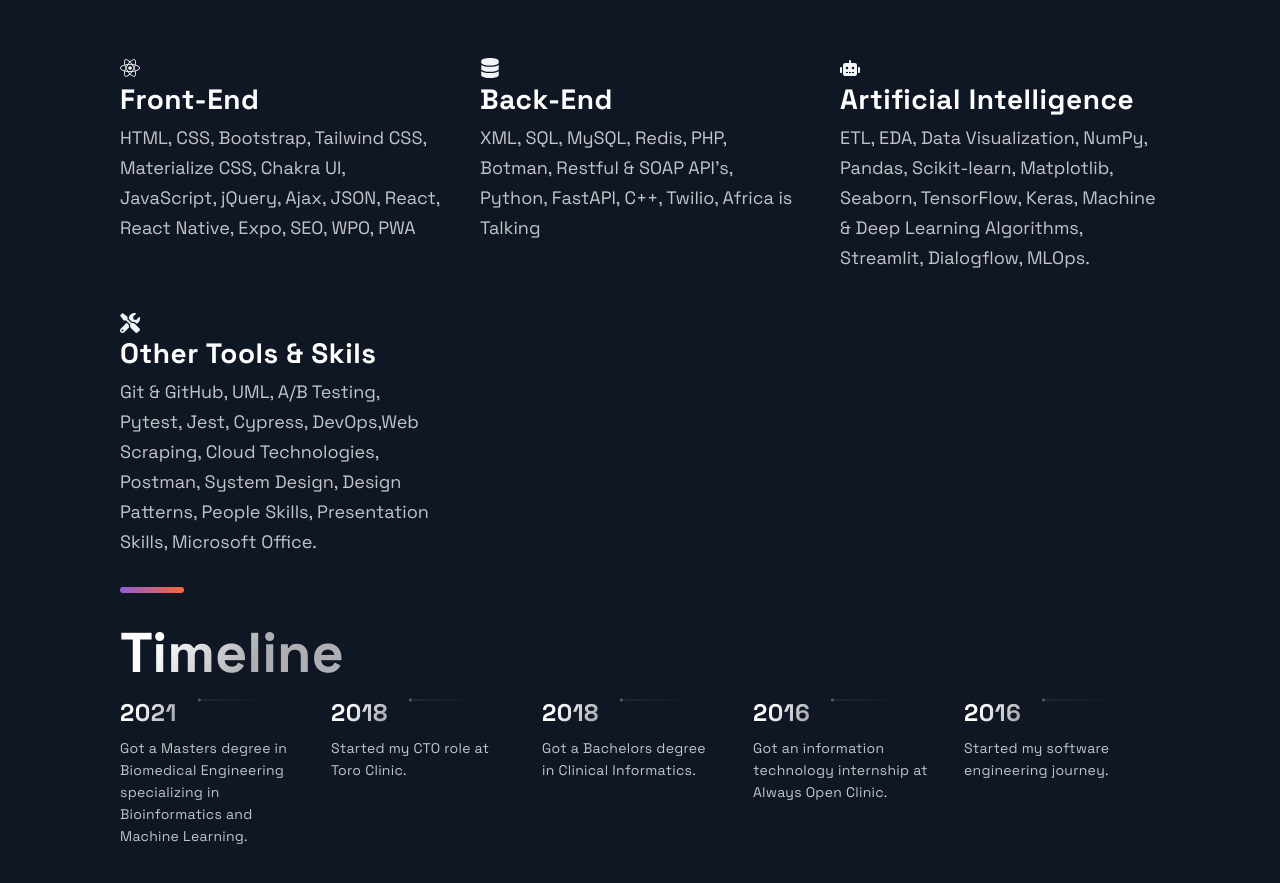
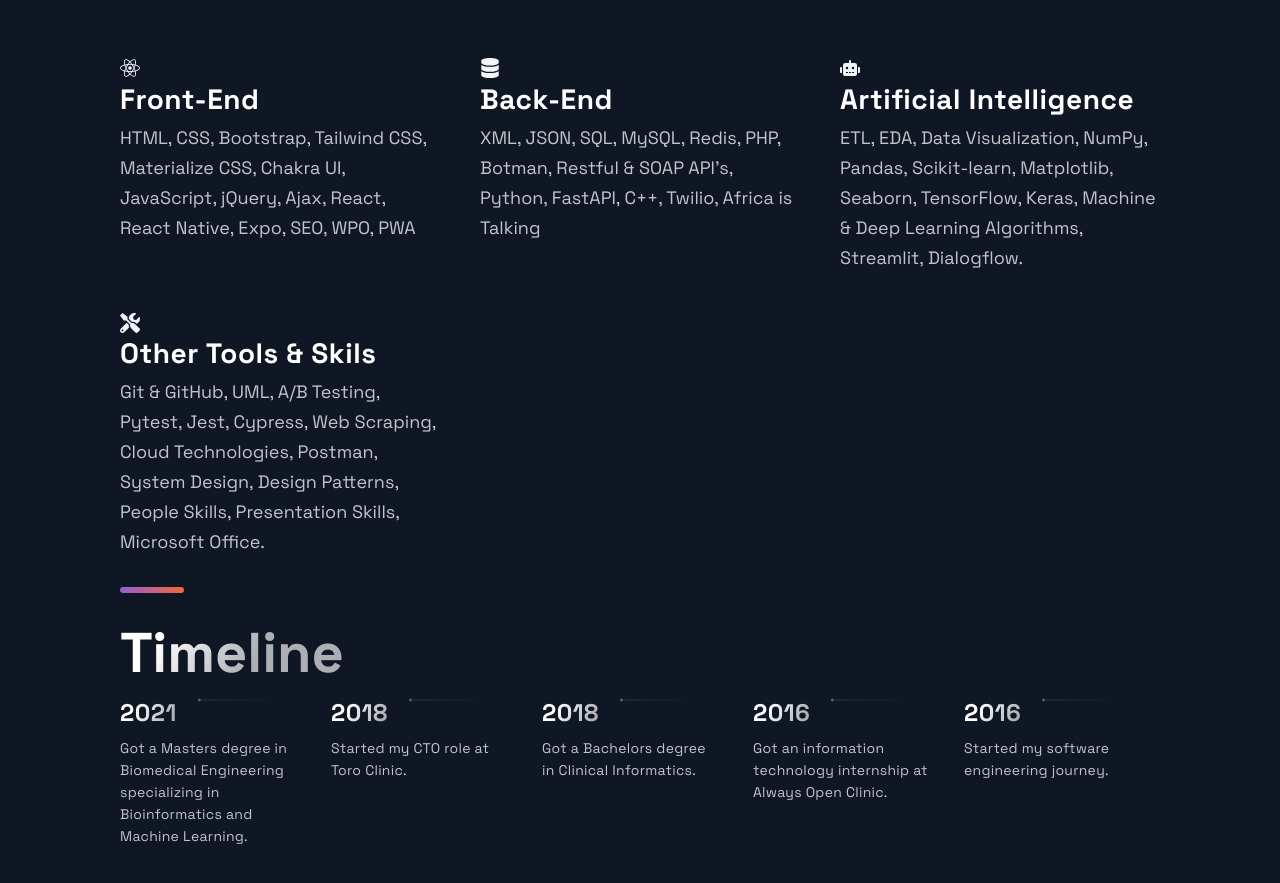
Before and after one commit to anothermorena/portfolio, a Next.js app: page / in a window 1280 px wide. Shown: the part 3660-4543 px from the top of the page. Built offline with nearby package versions, Linux system fonts and the light colour scheme.

Commit message:
removed devops and mlops from skills

```diff
--- a/src/components/Technologies/Technologies.js
+++ b/src/components/Technologies/Technologies.js
@@ -37,7 +37,7 @@ const Technologies = () => (
           <ListTitle>Front-End</ListTitle>
           <ListParagraph>
             HTML, CSS, Bootstrap, Tailwind CSS, Materialize CSS,
-            Chakra UI, JavaScript, jQuery, Ajax, JSON, React, React
+            Chakra UI, JavaScript, jQuery, Ajax, React, React
             Native, Expo, SEO, WPO, PWA
           </ListParagraph>
         </ListContainer>
@@ -49,7 +49,7 @@ const Technologies = () => (
         <ListContainer>
           <ListTitle>Back-End</ListTitle>
           <ListParagraph>
-            XML, SQL, MySQL, Redis, PHP, Botman, Restful & SOAP API’s,
+            XML, JSON, SQL, MySQL, Redis, PHP, Botman, Restful & SOAP API’s,
             Python, FastAPI, C++, Twilio, Africa is Talking
           </ListParagraph>
         </ListContainer>
@@ -63,7 +63,7 @@ const Technologies = () => (
           <ListParagraph>
             ETL, EDA, Data Visualization, NumPy, Pandas, Scikit-learn,
             Matplotlib, Seaborn, TensorFlow, Keras, Machine & Deep
-            Learning Algorithms, Streamlit, Dialogflow, MLOps.
+            Learning Algorithms, Streamlit, Dialogflow.
           </ListParagraph>
         </ListContainer>
       </ListItem>
@@ -75,7 +75,7 @@ const Technologies = () => (
           <ListTitle>Other Tools & Skils</ListTitle>
           <ListParagraph>
             Git & GitHub, UML, A/B Testing, Pytest, Jest, Cypress,
-            DevOps,Web Scraping, Cloud Technologies, Postman, System
+            Web Scraping, Cloud Technologies, Postman, System
             Design, Design Patterns, People Skills, Presentation
             Skills, Microsoft Office.
           </ListParagraph>
```
